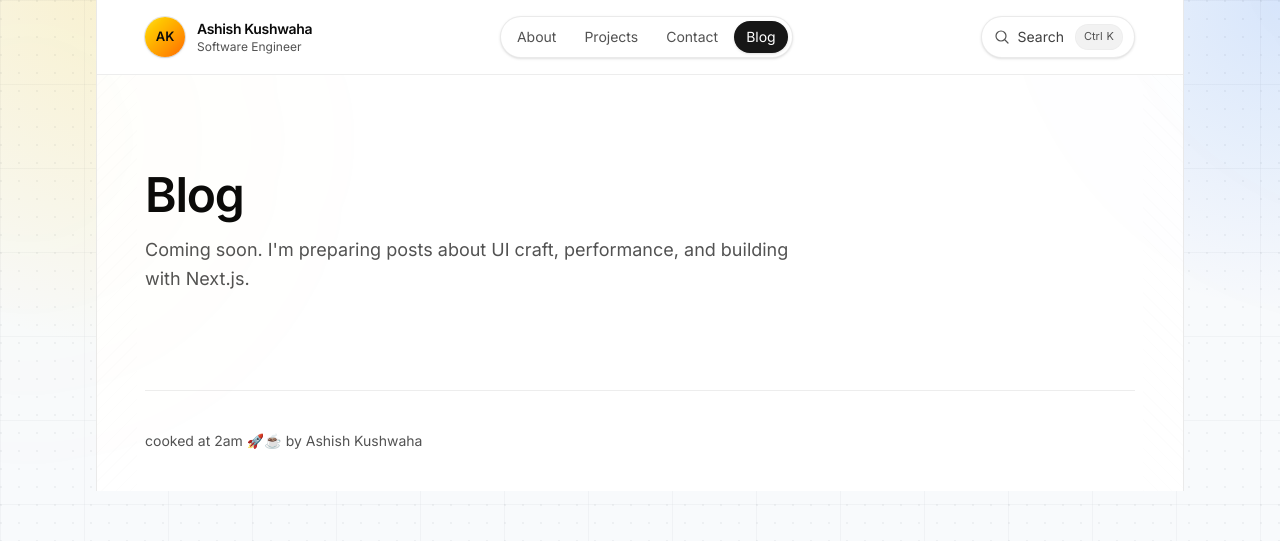
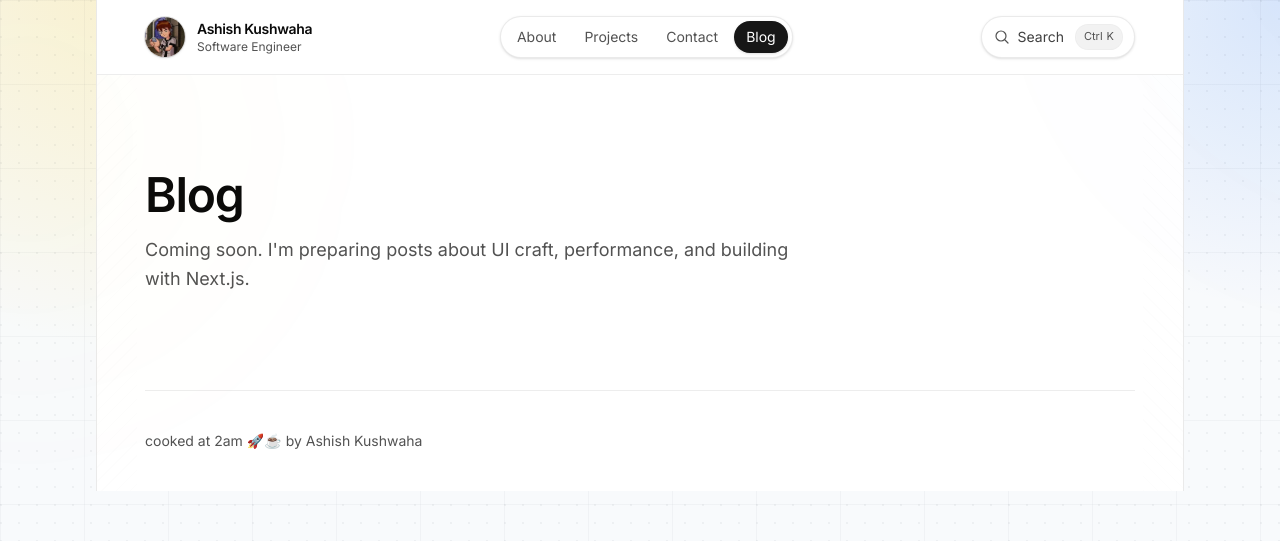
Before and after one commit to geekAshish/zeroashish, a Next.js app: page /blog in a window 1280 px wide. Shown: the top 541 px of the page. Built offline with nearby package versions, Linux system fonts and the light colour scheme.

Commit message:
nav changes, add logo

```diff
--- a/app/layout.tsx
+++ b/app/layout.tsx
@@ -36,7 +36,7 @@ return (
 <ThemeScript />
 <ThemeProvider defaultTheme="system">
 <div className="mx-auto w-full max-w-6xl px-3 sm:px-6 lg:px-8">
-<div className="relative overflow-hidden border-x border-neutral-200/80 bg-white transition-colors duration-300 dark:border-neutral-800/60 dark:bg-neutral-950/40 dark:backdrop-blur dark:supports-[backdrop-filter]:bg-neutral-950/30">
+<div className="relative border-x border-neutral-200/80 bg-white transition-colors duration-300 dark:border-neutral-800/60 dark:bg-neutral-950/40 dark:backdrop-blur dark:supports-backdrop-filter:bg-neutral-950/80">
 <div className="pointer-events-none absolute inset-y-0 left-0 w-10 bg-[repeating-linear-gradient(135deg,rgba(0,0,0,0.06)_0,rgba(0,0,0,0.06)_1px,transparent_1px,transparent_10px)] opacity-15 dark:bg-[repeating-linear-gradient(135deg,rgba(255,255,255,0.06)_0,rgba(255,255,255,0.06)_1px,transparent_1px,transparent_10px)] dark:opacity-35" />
 <div className="pointer-events-none absolute inset-y-0 right-0 w-10 bg-[repeating-linear-gradient(45deg,rgba(0,0,0,0.06)_0,rgba(0,0,0,0.06)_1px,transparent_1px,transparent_10px)] opacity-15 dark:bg-[repeating-linear-gradient(45deg,rgba(255,255,255,0.06)_0,rgba(255,255,255,0.06)_1px,transparent_1px,transparent_10px)] dark:opacity-35" />
 <div className="relative px-5 sm:px-8 lg:px-12">{children}</div>
--- a/components/Header.tsx
+++ b/components/Header.tsx
@@ -2,10 +2,12 @@
 'use client'
 
 import Link from 'next/link'
+import Image from 'next/image'
 import { usePathname } from 'next/navigation'
 import { useMemo } from 'react'
 import CommandPalette from '@/components/CommandPalette'
 import { SearchIcon } from '@/components/icons'
+import logo from '@/assets/ben_10.jpg'
 
 const navItems = [
 { label: 'About', href: '/about' },
@@ -19,11 +21,11 @@ const activePath = useMemo(() => pathname ?? '/', [pathname])
 
 return (
 <>
-<header className="sticky top-0 z-50 -mx-5 sm:-mx-8 lg:-mx-12 px-5 sm:px-8 lg:px-12 py-4 border-b border-neutral-200/70 bg-white/90 transition-colors duration-300 dark:bg-transparent dark:backdrop-blur dark:supports-[backdrop-filter]:bg-neutral-950/25 dark:border-neutral-800/60">
+<header className="sticky top-0 z-[60] -mx-5 sm:-mx-8 lg:-mx-12 px-5 sm:px-8 lg:px-12 py-4 border-b border-neutral-200/70 bg-white/90 transition-colors duration-300 dark:bg-transparent dark:backdrop-blur dark:supports-[backdrop-filter]:bg-neutral-950/25 dark:border-neutral-800/60">
 <div className="mx-auto flex max-w-5xl items-center justify-between gap-4">
 <Link href="/" className="group flex items-center gap-3">
-<div className="grid h-10 w-10 place-items-center rounded-full bg-gradient-to-br from-yellow-300 to-orange-500 text-[13px] font-semibold text-neutral-950 shadow-sm ring-1 ring-black/10 dark:ring-white/10">
-AK
+<div className="h-10 w-10 overflow-hidden rounded-full shadow-sm ring-1 ring-black/10 dark:ring-white/10">
+<Image src={logo} alt="Ashish logo" width={40} height={40} className="h-full w-full object-cover" />
 </div>
 <div className="hidden sm:block leading-tight">
 <div className="text-sm font-semibold tracking-tight">Ashish Kushwaha</div>
--- a/components/Testimonials.tsx
+++ b/components/Testimonials.tsx
@@ -6,17 +6,17 @@ const testimonials = [
 {
 quote:
 'Ashish built our complete UI with precision, speed, and ownership, delivering a polished product experience beyond expectations.',
-name: 'Aman Verma (Founder @iot-e)',
+name: 'Aman (Founder @iot-e)',
 },
 {
 quote:
 'Ashish combines speed, precision, and creativity, taking full responsibility while delivering scalable solutions that significantly improve product performance.',
-name: 'Pawan Sharma',
+name: 'Pawan',
 },
 {
 quote:
 'Ashish consistently delivers high-quality work with strong ownership, technical depth, clear communication, and exceptional problem-solving abilities under pressure.',
-name: 'Joy',
+name: 'Sanjay',
 },
 ] as const
 
```
Also changed, not shown: assets/ben_10.jpg (added).
